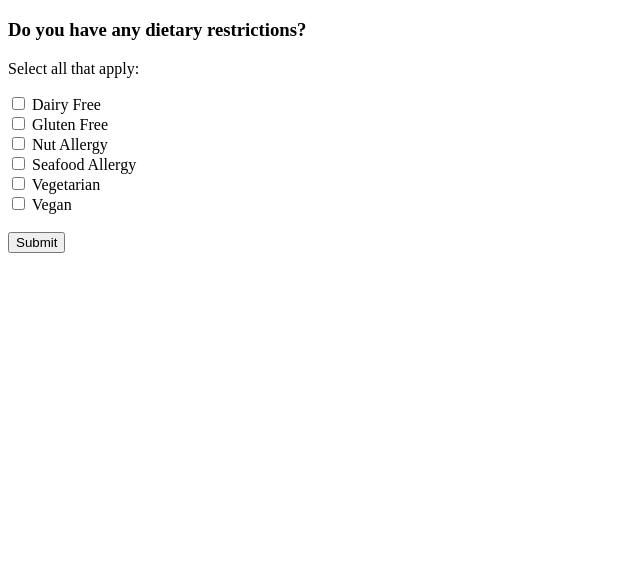
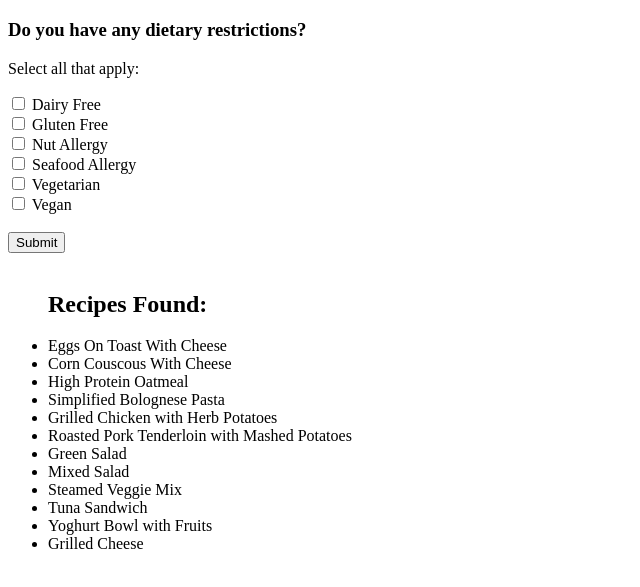
Before and after one commit to MTiergarten/redi-webdev-project, a plain HTML site: page index.html in a window 1280 px wide. Both pictures are taken after a click on the input "Submit". Shown: the part 61-648 px from the top of the page, without its empty margins (0-640 px from the left). Drawn offline with Linux system fonts and the light colour scheme.

Commit message:
added feature: return list of macthing recipes

```diff
--- a/index.html
+++ b/index.html
@@ -34,7 +34,10 @@
         <input type = "checkbox" id = "vegan" name = "vegan">
         <label for = "vegan">Vegan</label><br><br>
 
-        <input type = "submit" value="Submit">
+        <input type = "submit" value="Submit"><br><br>
+
+        <ul id="mealPlan"></ul>
+
     </form>
     <script src="script.js"></script>
 </body>
--- a/script.js
+++ b/script.js
@@ -114,6 +114,7 @@ grilledCheese.category = ['nuts', 'seafood', 'vegetarian'];
 
 const userPreferences = document.getElementById('userPreferences');
 const checkRestrictions = userPreferences.querySelectorAll('input[type="checkbox"]');
+const mealPlan = document.getElementById('mealPlan');
 //used chatGPT to understand the difference between elements that can / can't be iterable in a DOM manipulation - and how to create a variable to target all the checkboxes in my form to run in a loop
 
 userPreferences.addEventListener('submit', function(event) {
@@ -126,11 +127,20 @@ userPreferences.addEventListener('submit', function(event) {
         }
     }
 
-    let filteredRecipes = recipe.allRecipes.filter(recipe => restrictions.every(restriction => recipe.category.includes(restriction))
-    ); //used chatGPT to understand how I could use each item in the array as a condition for my filter - it suggested using the 'every' method
+    let filteredRecipes = recipe.allRecipes.filter(recipe => restrictions.every(restriction => recipe.category.includes(restriction)));
+    //used chatGPT to understand how I could use each item in the array as a condition for my filter - it suggested using the 'every' method
 
     console.log(restrictions);
     console.log(filteredRecipes.length);
     console.log(filteredRecipes);
 
+    // return all the recipes found
+    mealPlan.innerHTML = `<h2>Recipes Found:</h2>`;
+
+    for (let item of filteredRecipes) {
+        const planRecipes = document.createElement('li');
+        planRecipes.textContent = item.name;
+        document.getElementById('mealPlan').appendChild(planRecipes);
+    }
+
 });
```
Also changed, not shown: 1 other file.
